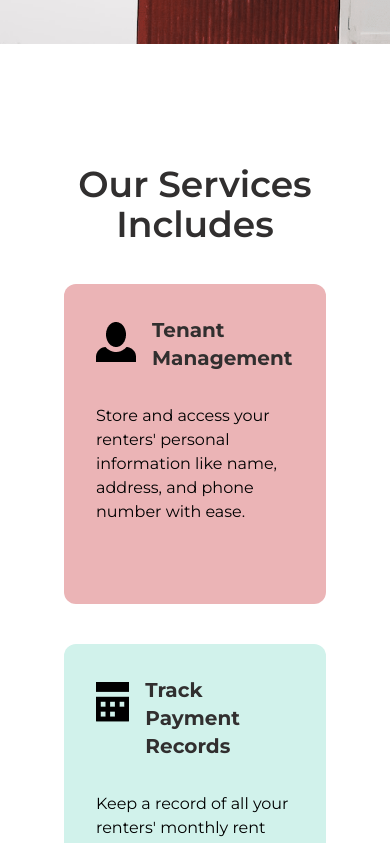
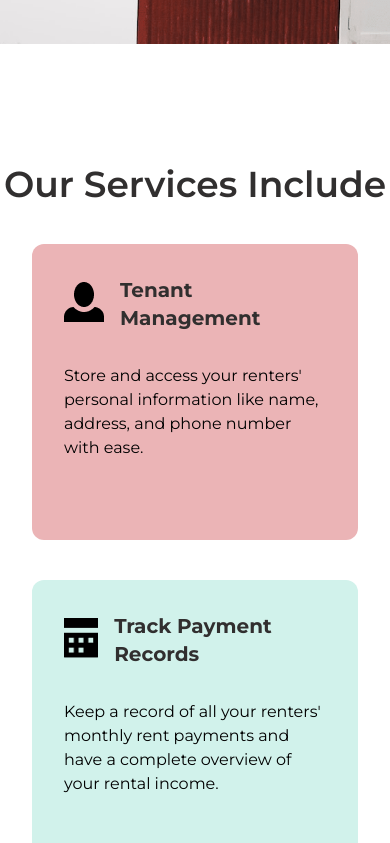
Before and after one commit to gauravsingh1281/Rentalog.in--Frontend, a React (Vite) app: page / in a window 390 px wide. Shown: the part 800-1643 px from the top of the page. Built offline with nearby package versions, Linux system fonts and the light colour scheme.

Commit message:
fix layout services section

```diff
--- a/src/components/Services-section/Services-section.jsx
+++ b/src/components/Services-section/Services-section.jsx
@@ -2,33 +2,43 @@ import ServicesCard from "./ServicesCard";
 import ourServices from "./services";
 import ServicesAvailableIn from "./ServicesAvailableIn";
 import placeName from "./placeName";
-import './Services-section.css'
+import "./Services-section.css";
 
 const Services = () => {
   return (
     <>
-    <div id="Service"></div>
+      <div id="Service"></div>
       <h1 className=" text-4xl md:text-5xl font-semibold text-[#312F2F] text-center pt-10">
-        Our Services Includes
+        Our Services Include
       </h1>
-      <div className="grid grid-cols-1 md:grid-cols-2 gap-10 my-10 md:mx-36 sm:mx-24 mx-16">
-        {
-          ourServices.map(({ id, bgColor, title, description, icon, alt }) => {
-            return <ServicesCard title={title} key={id} bgColor={bgColor} icon={icon} alt={alt} description={description} />
-          })
-        }
+      <div className="grid grid-cols-1 md:grid-cols-2 gap-10 my-10 md:mx-24 lg:mx-36 sm:mx-24 mx-8">
+        {ourServices.map(({ id, bgColor, title, description, icon, alt }) => {
+          return (
+            <ServicesCard
+              title={title}
+              key={id}
+              bgColor={bgColor}
+              icon={icon}
+              alt={alt}
+              description={description}
+            />
+          );
+        })}
       </div>
       <div className="bg-[#D1F2EB] my-20 mb-0">
         <h1 className="text-3xl md:text-4xl font-semibold text-[#312F2F] text-center py-10">
           Our Services are available in
         </h1>
         <div className="flex justify-center items-center flex-col pb-14 gap-16 px-10 md:flex-row">
-          {
-            placeName.map(({ id, name, image }) => {
-              return <ServicesAvailableIn placeName={name} key={id} placeImage={image} />
-            })
-          }
-
+          {placeName.map(({ id, name, image }) => {
+            return (
+              <ServicesAvailableIn
+                placeName={name}
+                key={id}
+                placeImage={image}
+              />
+            );
+          })}
         </div>
       </div>
     </>
```
